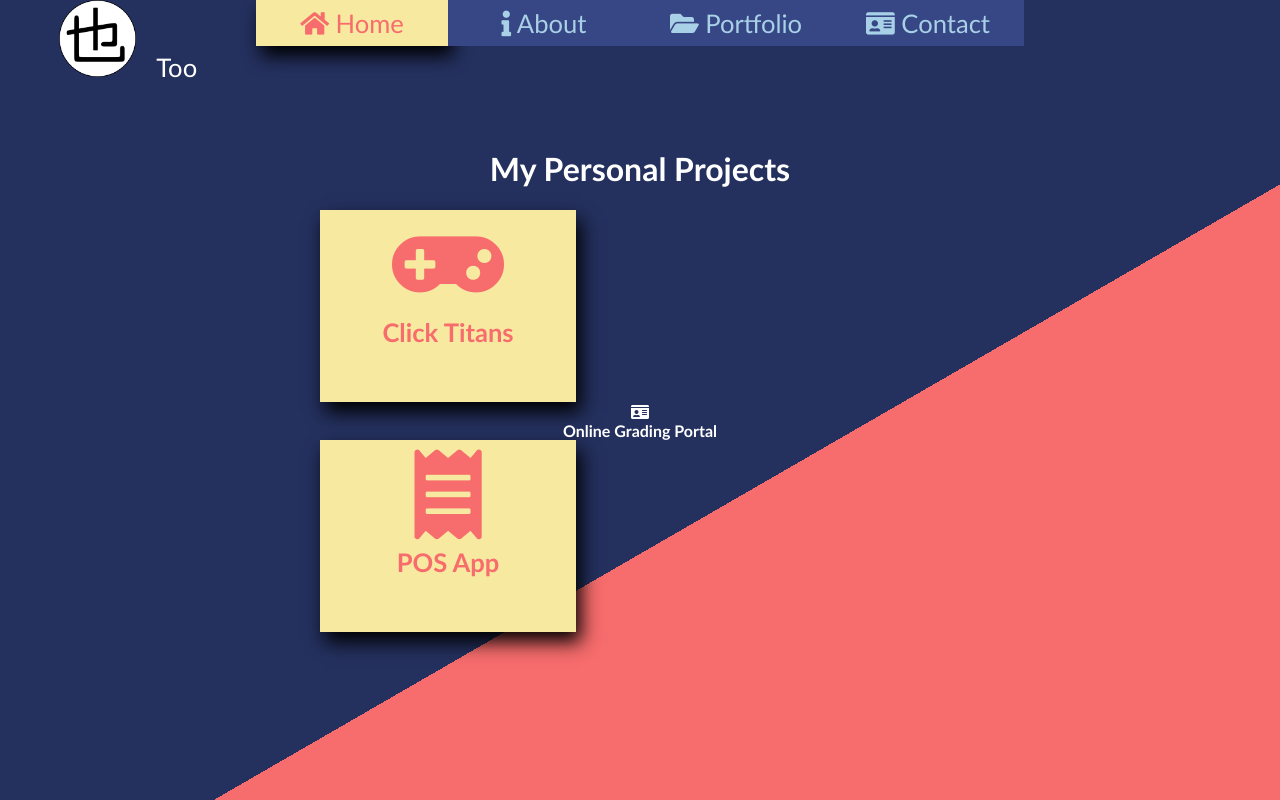
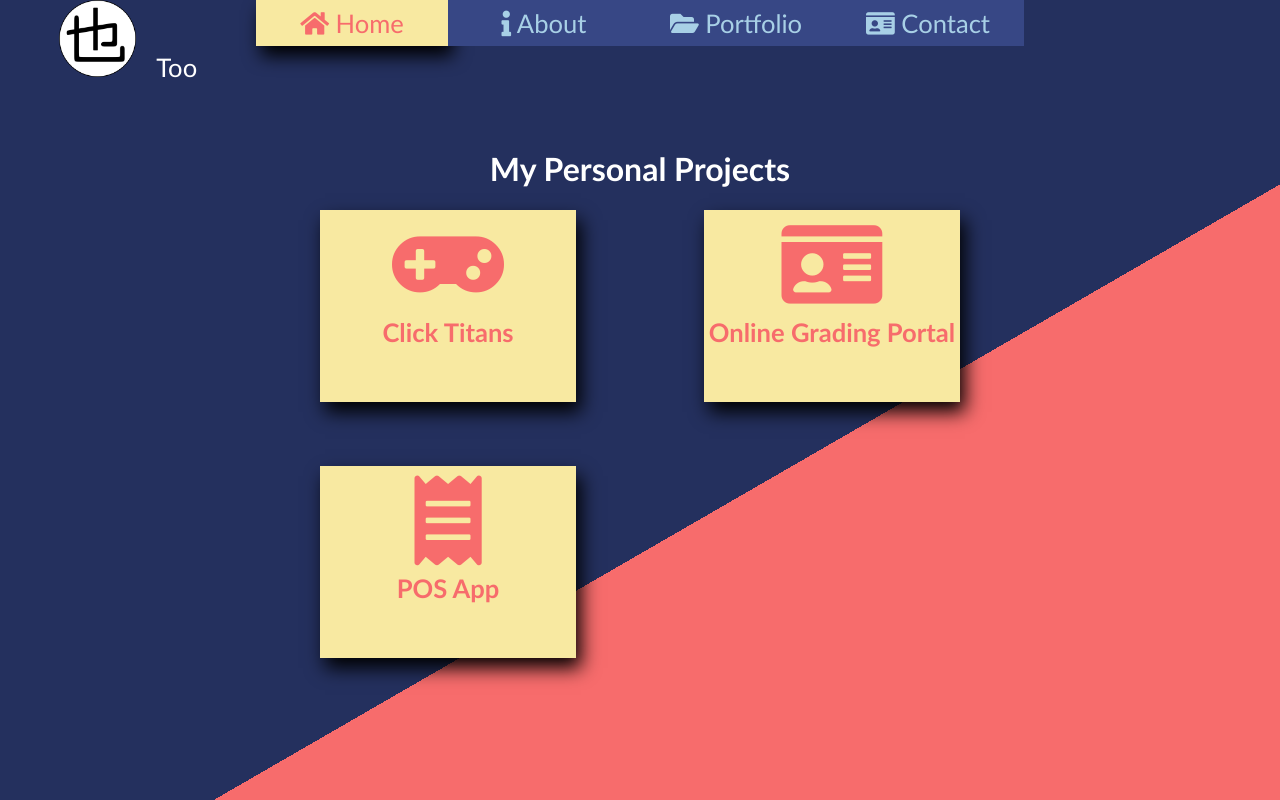
Before and after one commit to naseGaming/my-portfolio, a React (Create React App) app: page /my-portfolio/Portfolio in a window 1280 px wide. Built offline with nearby package versions, Linux system fonts and the light colour scheme.

Commit message:
Update Portfolio.css
fixed design

```diff
--- a/src/components/Portfolio.css
+++ b/src/components/Portfolio.css
@@ -13,27 +13,43 @@
   	box-shadow: 5px 10px 18px black;
   	-webkit-box-shadow: 5px 10px 18px black;
   	-moz-box-shadow: 5px 10px 18px black;
+  	float: left;
+  	margin-bottom: 5vw;
+  }
+
+.project-right{
+	width: 20vw;
+	height: 24vh;
+	text-align: center;
+	color: rgba(247, 108, 108, 1);
+	background-color: rgba(248, 233, 161, 1);
+  	box-shadow: 5px 10px 18px black;
+  	-webkit-box-shadow: 5px 10px 18px black;
+  	-moz-box-shadow: 5px 10px 18px black;
+  	float: left;
+  	margin-left: 10vw;
+  	margin-bottom: 5vw;
 }
 
-.project .Icon{
+.project .Icon, .project-right .Icon{
 	width: 100%;
 	float: left;
 	font-size: 7vw;
 }
 
-.project .title{
+.project .title, .project-right .title{
 	width: 100%;
 	float: left;
 	font-size: 2vw;
 }
 
-.project .content{
+.project .content, .project-right .content{
 	width: 100%;
 	float: left;
 	font-size: 1.3vw;
 }
 
-.project .VisitApp{
+.project .VisitApp, .project-right .VisitApp{
 	font-size: 2vw;
 	border: none;
 	text-decoration: none;
@@ -44,13 +60,13 @@
 	background: rgba(55, 71, 133, 1);
 }
 
-.project .VisitApp:hover{
+.project .VisitApp:hover, .project-right .VisitApp:hover{
 	color: rgba(248, 233, 161, 1);
 	background: rgba(247, 108, 108, 1);
 }
 
 @media only screen and (max-width: 1000px) {
-	.project .content{
+	.project .content, .project-right .content{
 		font-size: 1.5vw;
 	}
 }
```
